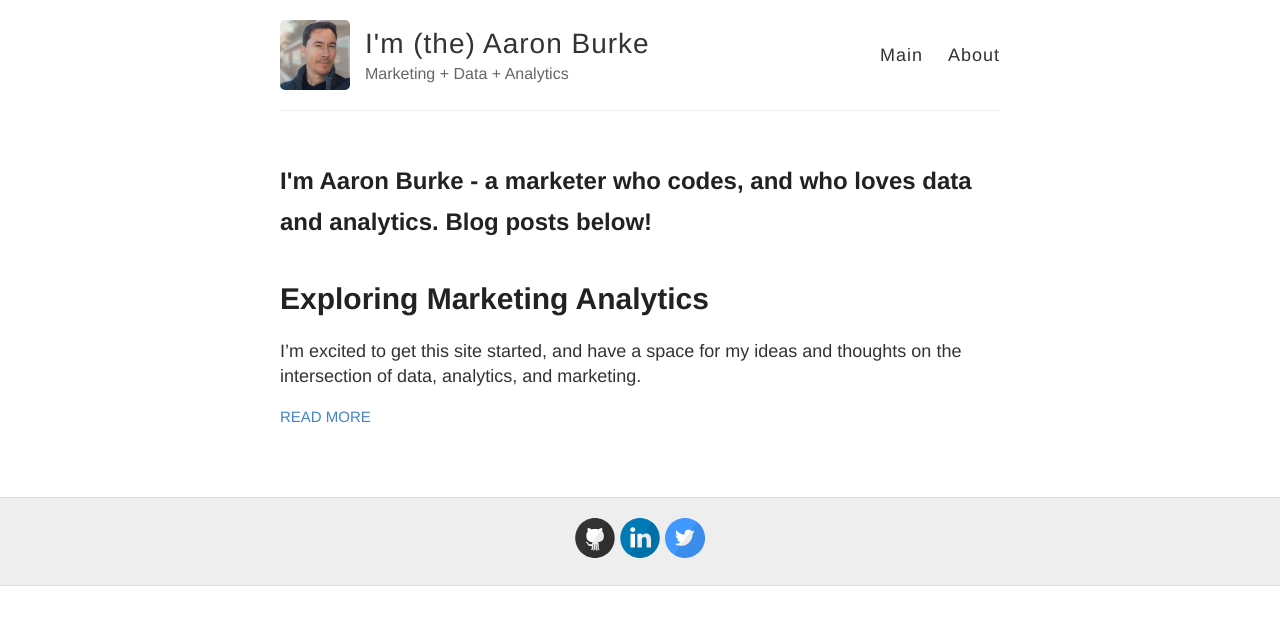
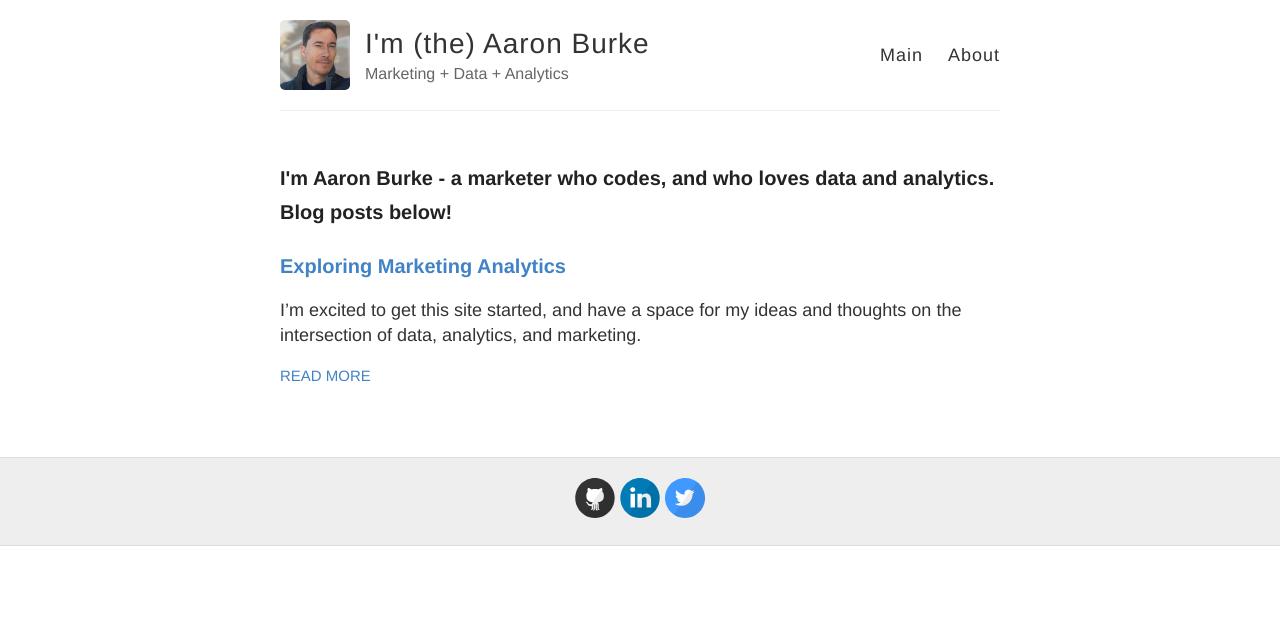
Before and after one commit to imtheaaron/imtheaaron.github.io, a Jekyll site: the page built from index.html, in a window 1280 px wide. Shown: the top 625 px of the page. Built offline with Jekyll 4.4.1, drawn with Linux system fonts in a browser that asks for light colours.

```diff
--- a/index.html
+++ b/index.html
@@ -1,13 +1,13 @@
 ---
 layout: default
 ---
-<h2>I'm Aaron Burke - a marketer who codes, and who loves data and analytics. Blog posts below!</h2>
+<h3>I'm Aaron Burke - a marketer who codes, and who loves data and analytics. Blog posts below!</h3>
 
 <div class="posts">
   {% for post in site.posts %}
     <article class="post">
 
-      <h1><a href="{{ site.baseurl }}{{ post.url }}">{{ post.title }}</a></h1>
+      <h3><a href="{{ site.baseurl }}{{ post.url }}">{{ post.title }}</a></h3>
 
       <div class="entry">
         {{ post.excerpt }}
```
